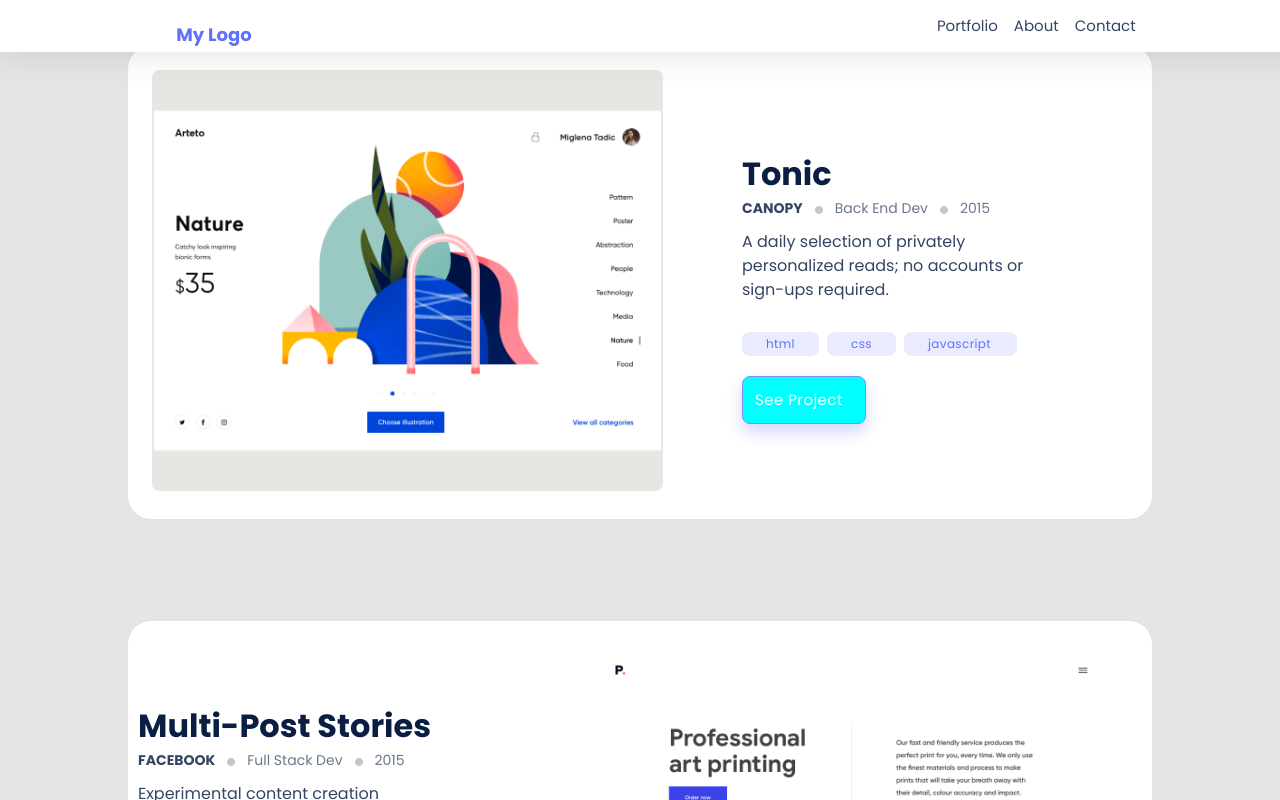
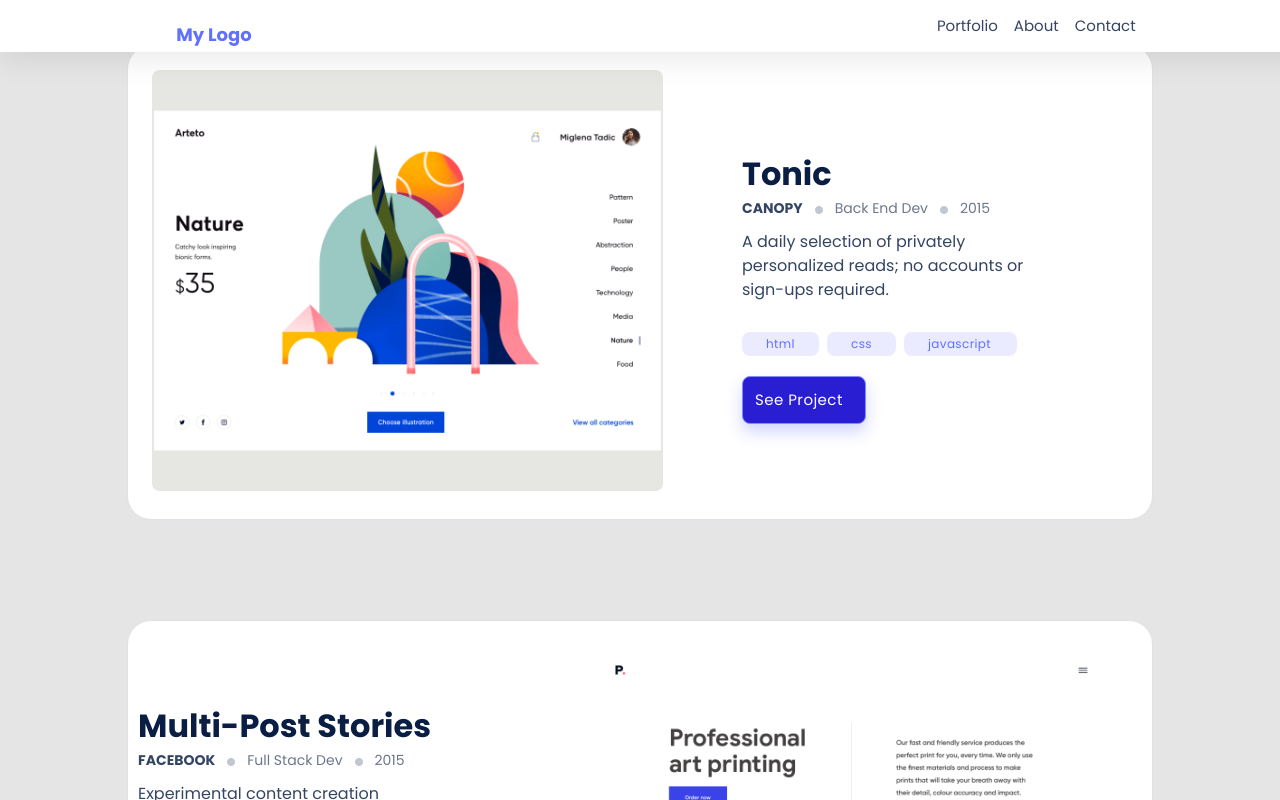
Before and after one commit to peterboro/Peterboro-Portfolio, a website: page index.html in a window 1280 px wide. In both pictures the pointer is over the button 804 px from the left and 1547 px from the top of the page. Shown: the part 1147-1947 px from the top of the page. Drawn offline with Linux system fonts and the light colour scheme.

Commit message:
Update css file

```diff
--- a/style.css
+++ b/style.css
@@ -513,7 +513,7 @@
     height: 48px;
     left: 0;
     top: calc(50% - 48px / 2);
-    background: aqua;
+    background: rgb(42, 30, 210);
     border: 1px solid #7f8cff;
     box-sizing: border-box;
     border-radius: 8px;
```
